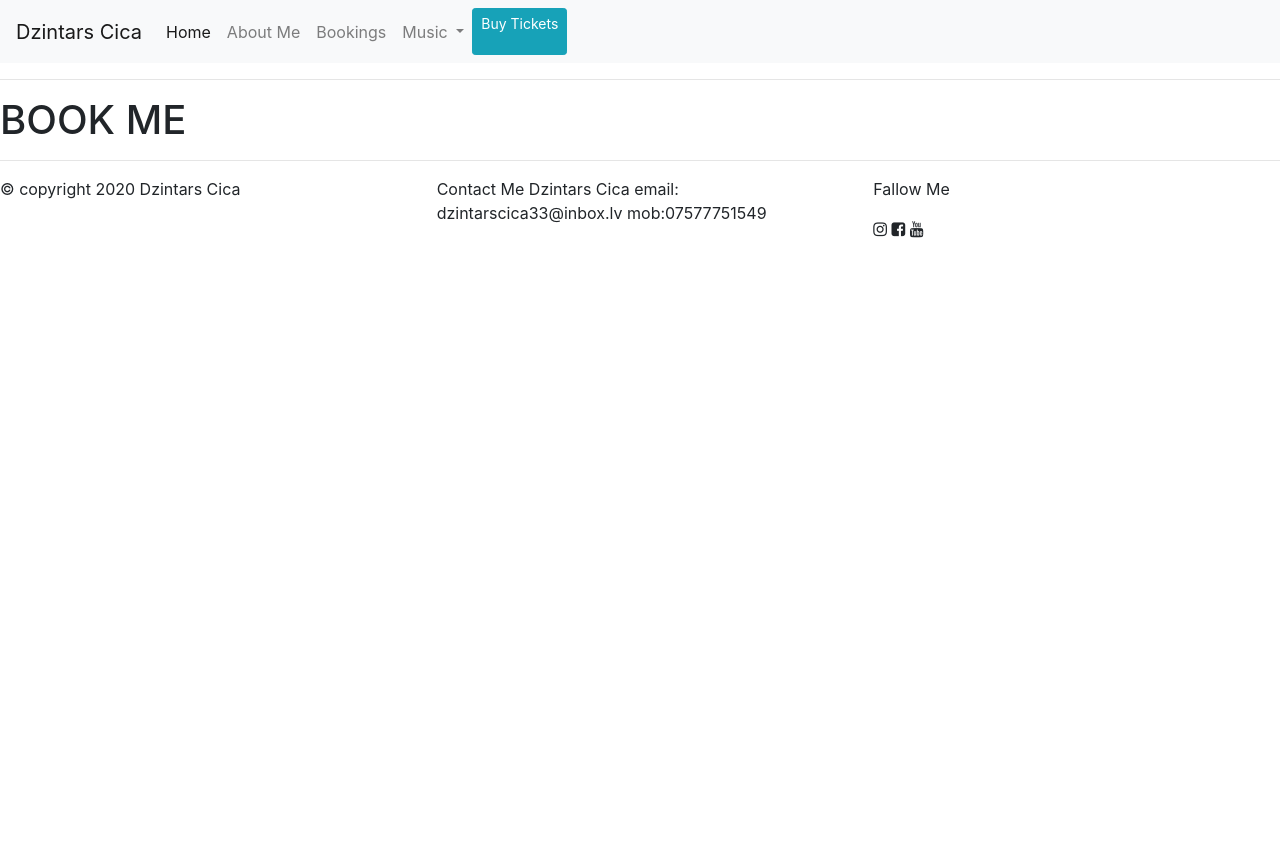
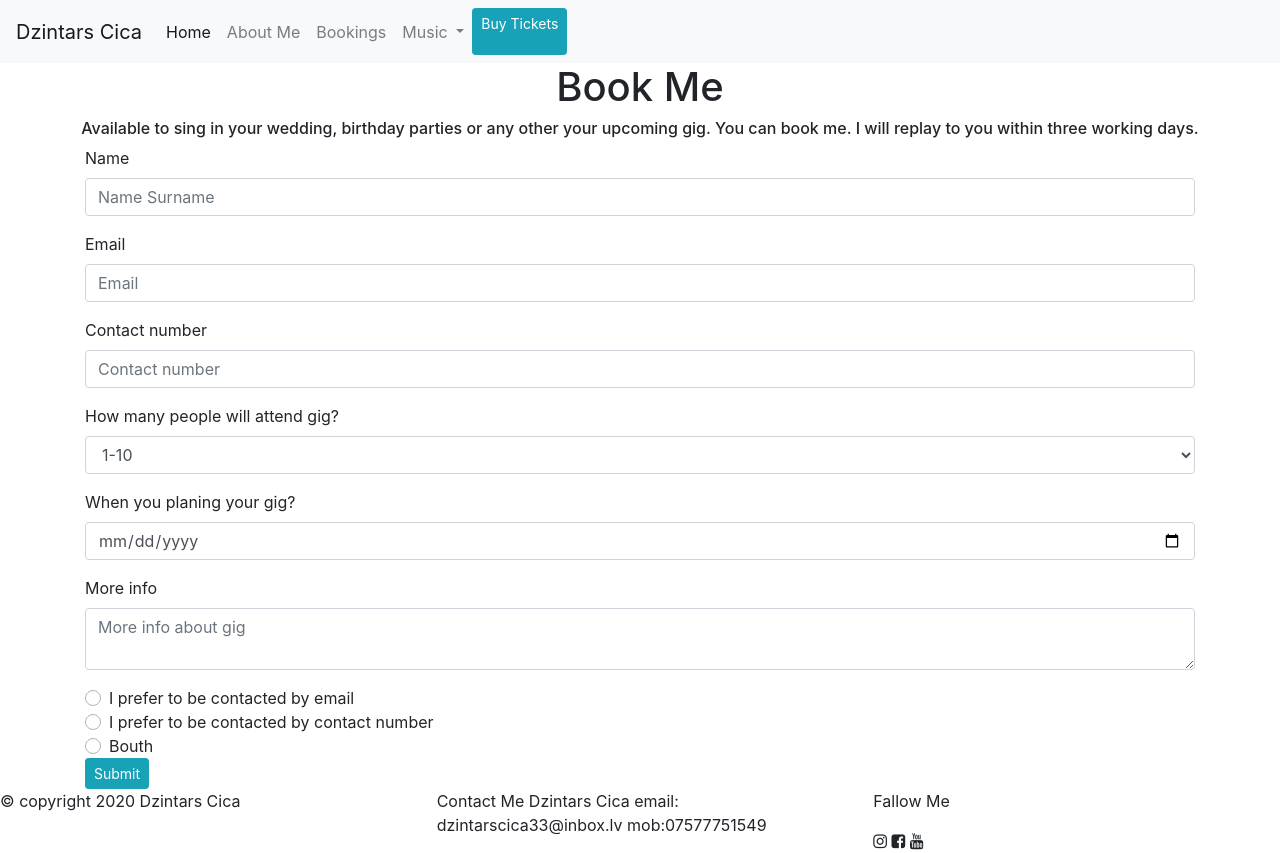
Before and after one commit to Code-Institute-Submissions/Dzintars-Cica, a plain HTML site: page book-me.html in a window 1280 px wide. Before the commit the page ends 800 px from the top, so only its background shows below. Drawn offline with nearby package versions, Linux system fonts and the light colour scheme.

Commit message:
added contet in page about-me.html and book-me.html

```diff
--- a/book-me.html
+++ b/book-me.html
@@ -47,9 +47,71 @@
     </nav>
 </header>
 
-<hr>
-<h1>BOOK ME </h1>
-<hr>
+
+<h1 class="text-center">Book Me</h1>
+<h6 class="text-center">Available to sing in your wedding, birthday parties or any other your upcoming gig. You can book me.
+I will replay to you within three working days.
+</h6>
+
+<div class="container">
+      <form>
+        <div class="form-group">
+          <label>Name</label>
+          <input type="text" class="form-control" placeholder="Name Surname">
+        </div>
+
+        <div class="form-group">
+          <label>Email</label>
+          <input type="email" class="form-control" placeholder="Email">
+        </div>
+
+        <div class="form-group">
+          <label>Contact number</label>
+          <input type="text" class="form-control" placeholder="Contact number">
+        </div>
+
+        <div class="form-group">
+          <label>How many people will attend gig?</label>
+          <select class="form-control">
+            <option value="1-10">1-10</option>
+            <option value="10-30">10-30</option>
+            <option value="30-50">30-50</option>
+            <option value="50+">50+</option>
+          </select>
+        </div>
+
+        <div class="form-group">
+        <label>When you planing your gig?</label>
+        <input type="date" class="form-control">
+
+</div>
+
+        <div class="form-group">
+          <label>More info</label>
+          <textarea class="form-control" placeholder="More info about gig"></textarea>
+        </div>
+
+
+        <div class="custom-control custom-radio">
+  <input type="radio" id="customRadio1" name="customRadio" class="custom-control-input">
+  <label class="custom-control-label" for="customRadio1">I prefer to be contacted by email</label>
+</div>
+<div class="custom-control custom-radio">
+  <input type="radio" id="customRadio2" name="customRadio" class="custom-control-input">
+  <label class="custom-control-label" for="customRadio2">I prefer to be contacted by contact number</label>
+</div>
+<div class="custom-control custom-radio">
+  <input type="radio" id="customRadio3" name="customRadio" class="custom-control-input">
+  <label class="custom-control-label" for="customRadio3">Bouth</label>
+</div>
+
+
+        <button class="btn btn-info btn-sm" type="button">Submit</button>
+        </form>
+</div>
+
+
+
 <footer>
 <div class="main-footer">
 <div class="row">
@@ -96,5 +158,6 @@
 <script src="https://cdn.jsdelivr.net/npm/popper.js@1.16.0/dist/umd/popper.min.js" integrity="sha384-Q6E9RHvbIyZFJoft+2mJbHaEWldlvI9IOYy5n3zV9zzTtmI3UksdQRVvoxMfooAo" crossorigin="anonymous"></script>
 <link rel="stylesheet" href="https://stackpath.bootstrapcdn.com/bootstrap/4.4.1/css/bootstrap.min.css" integrity="sha384-Vkoo8x4CGsO3+Hhxv8T/Q5PaXtkKtu6ug5TOeNV6gBiFeWPGFN9MuhOf23Q9Ifjh" crossorigin="anonymous">
 <script src="https://stackpath.bootstrapcdn.com/bootstrap/4.4.1/js/bootstrap.min.js" integrity="sha384-wfSDF2E50Y2D1uUdj0O3uMBJnjuUD4Ih7YwaYd1iqfktj0Uod8GCExl3Og8ifwB6" crossorigin="anonymous"></script>
+
 </body>
 </html>
```
Also changed, not shown: about-me.html (+55 -5 lines), images/dzintars10.jpg (added), images/dzintars11.jpg (added), images/dzintars12.jpg (added), images/dzintars13.jpg (added), images/dzintars14.jpg (added), images/dzintars6.jpg (added), images/dzintars7.jpg (added), images/dzintars8.jpg (added), images/dzintars9.jpg (added).
